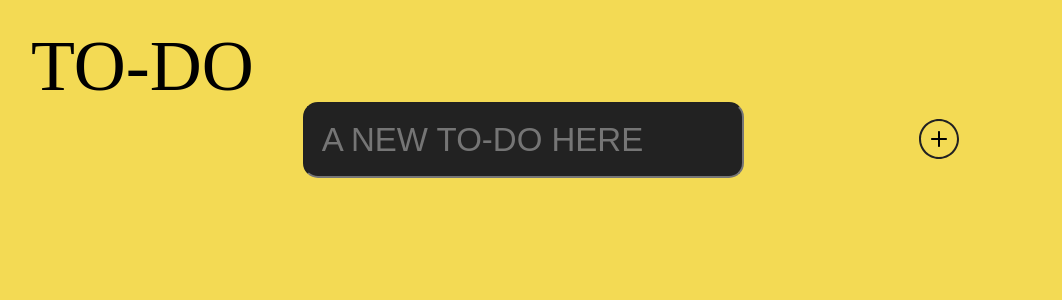
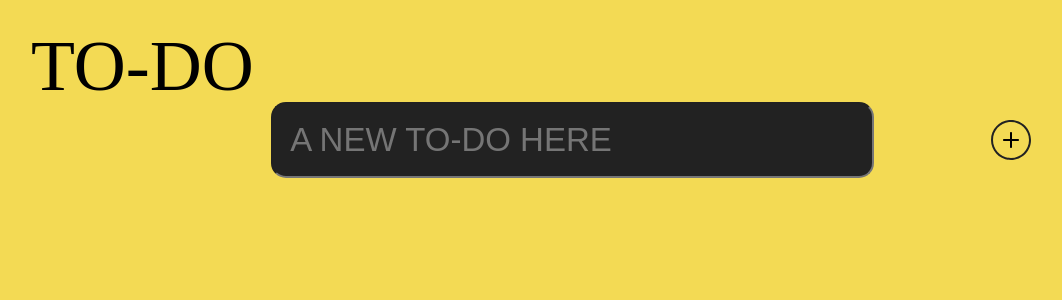
Before and after one commit to EMXzzz/todos-app, a React (Create React App) app: page / in a window 1280 px wide. Shown: the top 300 px of the page, without its empty margins (9-1071 px from the left). Built offline with nearby package versions, Linux system fonts and the light colour scheme.

Commit message:
fix cod review 3

```diff
--- a/src/app.css
+++ b/src/app.css
@@ -3,3 +3,16 @@
     width: 100vw;
     height: 100vh;
 }
+
+.containerCreator {
+    padding-left: 40px;
+    padding-top: 30px;
+}
+
+.containerNotes {
+    font-size: 40px;
+    display: flex;
+    flex-direction: column;
+    align-items: center;
+    padding-top: 30px;
+}
--- a/src/app.tsx
+++ b/src/app.tsx
@@ -1,6 +1,7 @@
 import {useState} from "react";
 import {NoteCreator} from "./components/note-creator";
 import './app.css'
+import { Note } from "./components/note";
 
 export const App = () => {
     const [noteText, setNoteText] = useState<string>('')
@@ -13,6 +14,7 @@ export const App = () => {
 
 return (
     <div className="app">
+        <div className="containerCreator">
             <h1 className="title">TO-DO</h1>
                 <div className="noteContainer">
                     <NoteCreator
@@ -21,7 +23,16 @@ return (
                         onSubmit={handleSubmit}
                     />
                 </div>
-
+        </div>
+        <ol className="containerNotes">
+            {addNote.map((note, index) => (
+                <Note
+                    key={index}
+                    number={index + 1}
+                    note={note}
+                />
+            ))}
+        </ol>
     </div>
   )
 }
--- a/src/components/note-creator.css
+++ b/src/components/note-creator.css
@@ -1,13 +1,17 @@
 .title {
     font-size: 72px;
-    padding-left: 40px;
-    padding-top: 30px;
 }
 
 .noteContainer {
     display: flex;
     align-items: center;
     justify-content: center;
+}
+
+.note {
+    padding: 10px;
+    margin: 10px;
+    width: 55%;
 }
 
 .add {
@@ -18,7 +22,7 @@
 }
 
 .input {
-    width: 100%;
+    width: 60%;
     height: 70px;
     background-color:#222222;
     border-radius: 15px;
@@ -26,6 +30,6 @@
     text-indent: 15px;
 }
 
-.add-btn:hover {
+.add-btn {
     cursor: pointer;
 }
--- a/src/components/note-creator.tsx
+++ b/src/components/note-creator.tsx
@@ -20,7 +20,6 @@ export const NoteCreator = ({
 
     return (
         <div className="add">
-            <div>
             <input
                 className="input"
                 type="text"
@@ -28,10 +27,7 @@ export const NoteCreator = ({
                 onChange={handleChange}
                 placeholder="A NEW TO-DO HERE"
             />
-            </div>
-            <div>
             <img className="add-btn" onClick={onSubmit} src={ButtonSvg} alt="add" />
-            </div>
         </div>
     )
 }
--- a/src/components/note.tsx
+++ b/src/components/note.tsx
@@ -1,10 +1,15 @@
+import "./note-creator.css"
+
 interface Props {
     note: string;
-    key: number;
+    number: number;
 }
 
-export const Note = ({note}: Props) => (
-    <div>
-        {note}
-    </div>
+export const Note = ({
+    note,
+    number,
+}: Props) => (
+    <li className="note">
+        {`${number}. ${note}`}
+    </li>
 )
```
Lines whose indentation alone changed are shown as unchanged.
